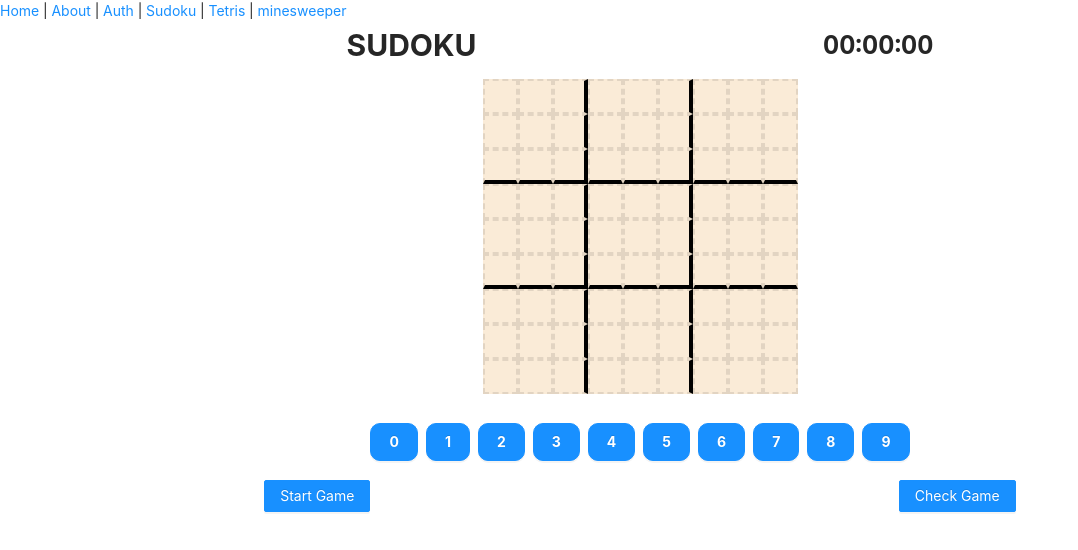
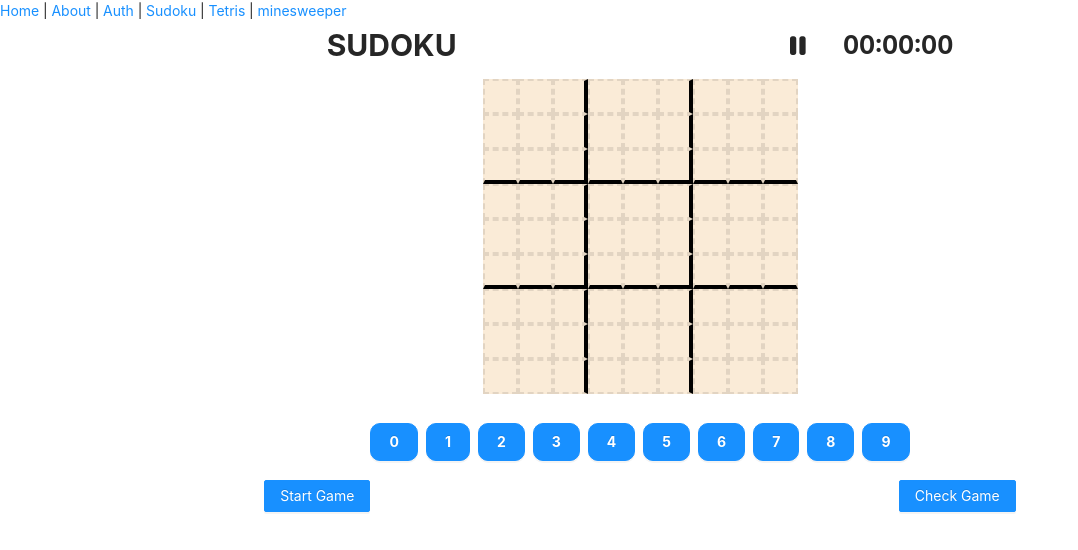
Before and after one commit to Manion-sebastian/waggroup, a Next.js app: page /sudokuTest in a window 1280 px wide. Shown: the top 550 px of the page, without its empty margins (0-1078 px from the left). Built offline with nearby package versions, Linux system fonts and the light colour scheme.

Commit message:
pause working, faIcons in

```diff
--- a/components/sudoku/startSection.tsx
+++ b/components/sudoku/startSection.tsx
@@ -18,7 +18,6 @@ const StartSection = ({handleStartGame, gameStarted, newGame, hasGame}: Props) =
 
     <div className={styles.controlButtonConstraints} >
       {hasGame? cont: start}
-
         <Button type='primary' >Check Game</Button>
     </div>
   )
--- a/components/sudoku/statusBar.tsx
+++ b/components/sudoku/statusBar.tsx
@@ -1,9 +1,20 @@
 import React from 'react'
+import { useState } from 'react'
 import styles from '../../styles/sudoku/StatusBar.module.css'
+import { faPause } from '@fortawesome/free-solid-svg-icons'
+import { faPlay } from '@fortawesome/free-solid-svg-icons'
+import { FontAwesomeIcon } from '@fortawesome/react-fontawesome'
+
 
 type Props = {
   time : number
+  handlePause : any
+  paused: boolean
 }
+
+const play = <FontAwesomeIcon icon={faPlay} />
+const pause = <FontAwesomeIcon icon={faPause} />
+
 
 const ParseTime = (time: number ) => {
   let stringSeconds;
@@ -30,15 +41,24 @@ const ParseTime = (time: number ) => {
   return `${stringHours}:${stringMinutes}:${stringSeconds}`
 }
 
-const StatusBar = ({time}: Props) => {
+const StatusBar = ({time, handlePause, paused}: Props) => {
+
   return (
     <div className={styles.container}>
       <div>
         SUDOKU
       </div>
-      <div className={styles.time}>
-        {ParseTime(time)}
-      </div>
+
+        <div className={styles.timeCont}>
+          <div className={styles.time} onClick={handlePause}>
+            {paused? play: pause }
+          </div>
+          <div className={styles.time}>
+            {ParseTime(time)}
+          </div>
+        </div>
+
+
     </div>
   )
 }
--- a/components/sudoku/sudokuGame.tsx
+++ b/components/sudoku/sudokuGame.tsx
@@ -19,26 +19,9 @@ const SudokuGame = (props: Props) => {
   const [hasGame, setHasGame] = useState<boolean>(false)
   const [currentCell, setCurrentCell] = useState()
   const [solvedPuzzle, setSolvedPuzzle] = useState<number[]>([])
-  const [currentShown, setCurrentShown] = useState()
   const [currentTimer, setCurrentTimer] = useState<number>(0)
-
-  // useEffect(() => {
-  //   const handleValidate = () => {
-  //     for(let i = 0; i < 81; i++) {
-  //       if (!currentPuzzle[i] === null) {
-  //         if (currentPuzzle[i] === solvedPuzzle[i].toString()) {
-  //           console.log(true)
-  //         } else {
-  //           console.log(false)
-  //         }
-
-  //       }
-  //     }
-  //   }
-
-  //   handleValidate()
-
-  // }, [currentTimer])
+  const [paused, setPaused] = useState<boolean>(false)
+  let [tranferPuzzle, setTransferPuzzle] = useState<number[] | string[]>([])
 
   useEffect(() => {
     if(hasGame) {
@@ -71,14 +54,16 @@ const handleNewGame = () => {
 
 const handlePauseGame = () => {
 
-  let holder = currentPuzzle
+  setTransferPuzzle(currentPuzzle)
 
   if(hasGame) {
     setCurrentPuzzle(tempBoardTwo)
     setHasGame(false)
-  } else {
-    setCurrentPuzzle(holder)
+    setPaused(true)
+  } else if (!hasGame) {
+    setCurrentPuzzle(tranferPuzzle)
     setHasGame(true)
+    setPaused(false)
   }
 }
 
@@ -90,10 +75,6 @@ const handleValidate = () => {
       console.log(false)
     }
   }
-}
-
-const handleTimer = () => {
-
 }
 
 
@@ -113,7 +94,6 @@ const handleInput = (e:any) => {
     temp[currentCell] = inp
   }
   setCurrentPuzzle(temp)
-  setCurrentShown(inp)
 }
 
 const handleInputKeypress = (e : KeyboardEvent) => {
@@ -138,7 +118,7 @@ const handleStartButton = () => {
 
   return (
     <div className={styles.gameConstraints}>
-      <StatusBar time={currentTimer} />
+      <StatusBar time={currentTimer} handlePause={handlePauseGame} paused={paused} />
       <Board game={currentPuzzle}  grabInfo={handleGrabObj} />
       <ControlBar handleInput={handleInput}  />
       <StartSection gameStarted={handleStartButton()} newGame={handleNewGame} hasGame={hasGame} handleStartGame={handleStartGame} />
--- a/package.json
+++ b/package.json
@@ -9,6 +9,10 @@
     "lint": "next lint"
   },
   "dependencies": {
+    "@fortawesome/fontawesome-svg-core": "^6.2.0",
+    "@fortawesome/free-regular-svg-icons": "^6.2.0",
+    "@fortawesome/free-solid-svg-icons": "^6.2.0",
+    "@fortawesome/react-fontawesome": "^0.2.0",
     "@types/styled-components": "^5.1.26",
     "antd": "^4.23.6",
     "next": "12.3.1",
--- a/pages/_app.tsx
+++ b/pages/_app.tsx
@@ -1,6 +1,10 @@
 import '../styles/globals.css'
 import type { AppProps } from 'next/app'
 import NavBar from '../components/navBar'
+import { config } from '@fortawesome/fontawesome-svg-core'
+import '@fortawesome/fontawesome-svg-core/styles.css'
+config.autoAddCss = false
+
 
 function MyApp({ Component, pageProps }: AppProps) {
 
--- a/styles/sudoku/StatusBar.module.css
+++ b/styles/sudoku/StatusBar.module.css
@@ -8,5 +8,16 @@
 }
 
 .time {
+    display: inline-flex;
+    justify-content: center;
+    align-items: center;
     font-size: 25px;
+    padding-left: 7px;
 }
+
+.timeCont {
+    width: 170px;
+    display: flex;
+    align-items: center;
+    justify-content: space-between;
+}
```
Also changed, not shown: 1 other file (tests, documents, lock files or other folders).
